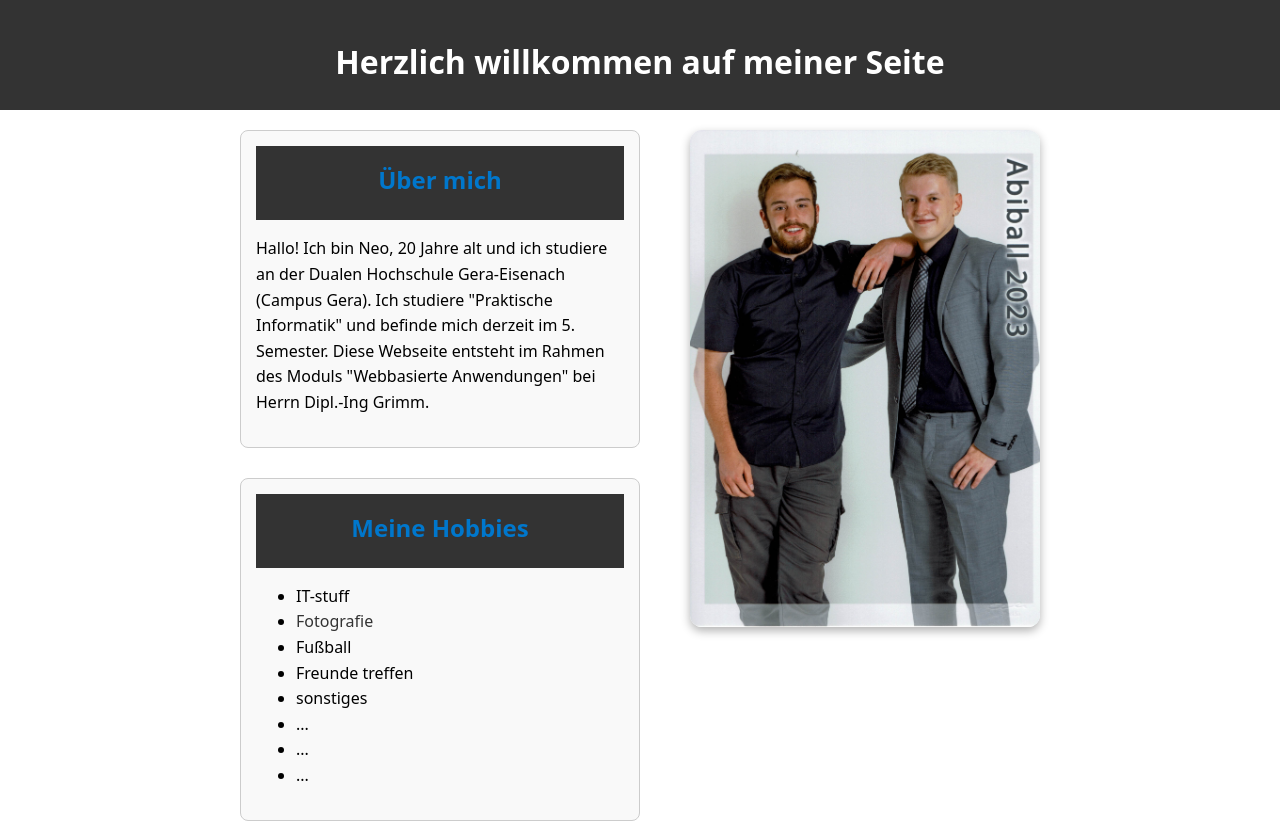
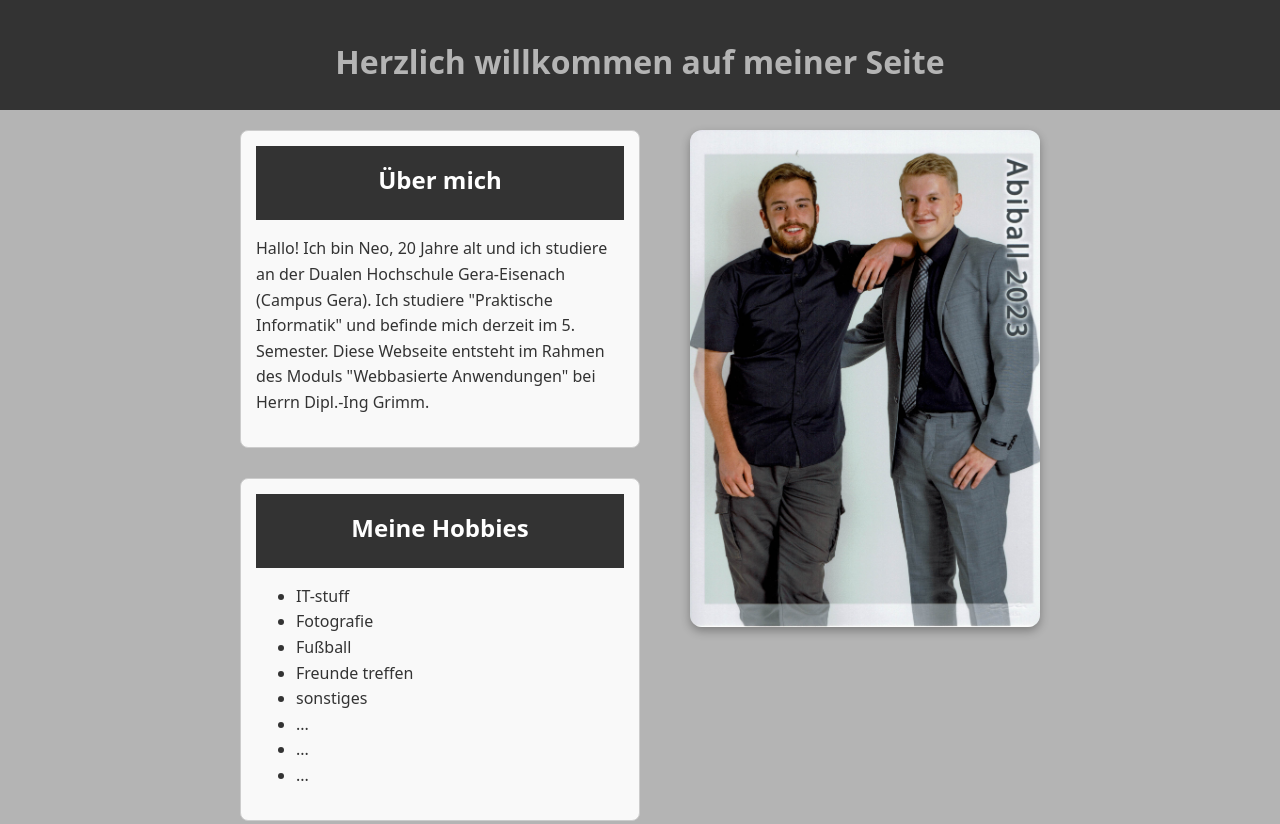
Before and after one commit to neosimmerling/webdev-semester-5, a plain HTML site: page Aufgabe-Vorstellung/about.html in a window 1280 px wide. Shown: the top 824 px of the page. Drawn offline with Linux system fonts and the light colour scheme.

Commit message:
anpassung farben vorstellungsaufgabe

```diff
--- a/Aufgabe-Vorstellung/style.css
+++ b/Aufgabe-Vorstellung/style.css
@@ -3,11 +3,13 @@ body {
     margin: 0;
     padding: 0;
     line-height: 1.6;
+    color: #333;
+    background-color: rgb(180, 180, 180);
 }
 
 header, footer {
     background-color: #333;
-    color: white;
+    color: rgb(180, 180, 180);;
     text-align: center;
     padding: 15px;
     padding-bottom: 1px;
@@ -29,7 +31,7 @@ article {
 
 article header h2 {
     margin-top: 0;
-    color: #0077cc;
+    color: rgb(255, 255, 255);
 }
 
 a {
@@ -61,7 +63,7 @@ a {
 }
 
 a:hover {
-    color: rgb(0, 26, 255);
+    color: rgb(200, 0, 255);
     text-decoration: underline;
 }
 
```
